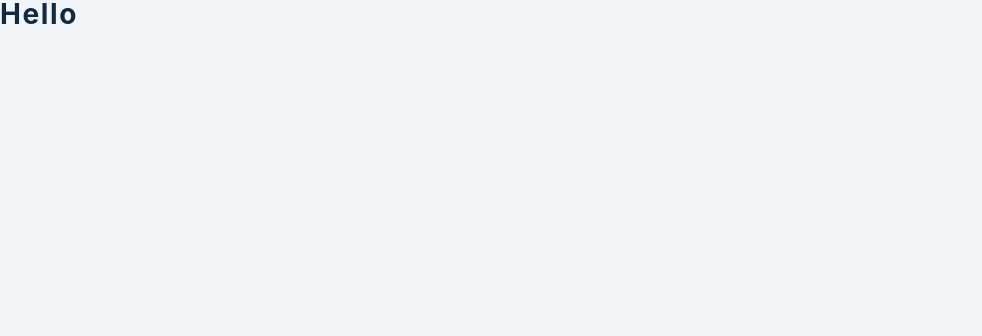
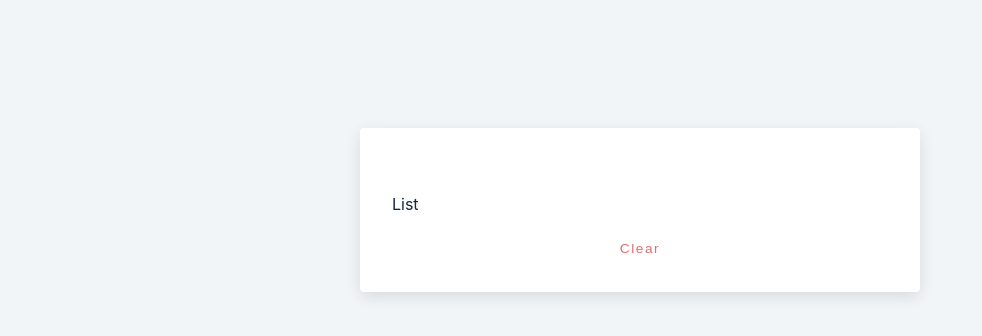
Before and after one commit to Ilesanmi-Erioluwa-Victor/react-grocerry-bud, a React (Create React App) app: page / in a window 1280 px wide. Shown: the top 336 px of the page, without its empty margins (0-982 px from the left). Built offline with nearby package versions, Linux system fonts and the light colour scheme.

Commit message:
Started working

```diff
--- a/src/App.js
+++ b/src/App.js
@@ -13,9 +13,15 @@ function App() {
     type: "",
   });
   return (
-    <div className="App">
-      <h3>Hello</h3>
-    </div>
+    <section className="section-center">
+      <div className="grocery-container">
+        <List />
+
+        <button type="button" className="clear-btn">
+          Clear
+        </button>
+      </div>
+    </section>
   );
 }
 
```
